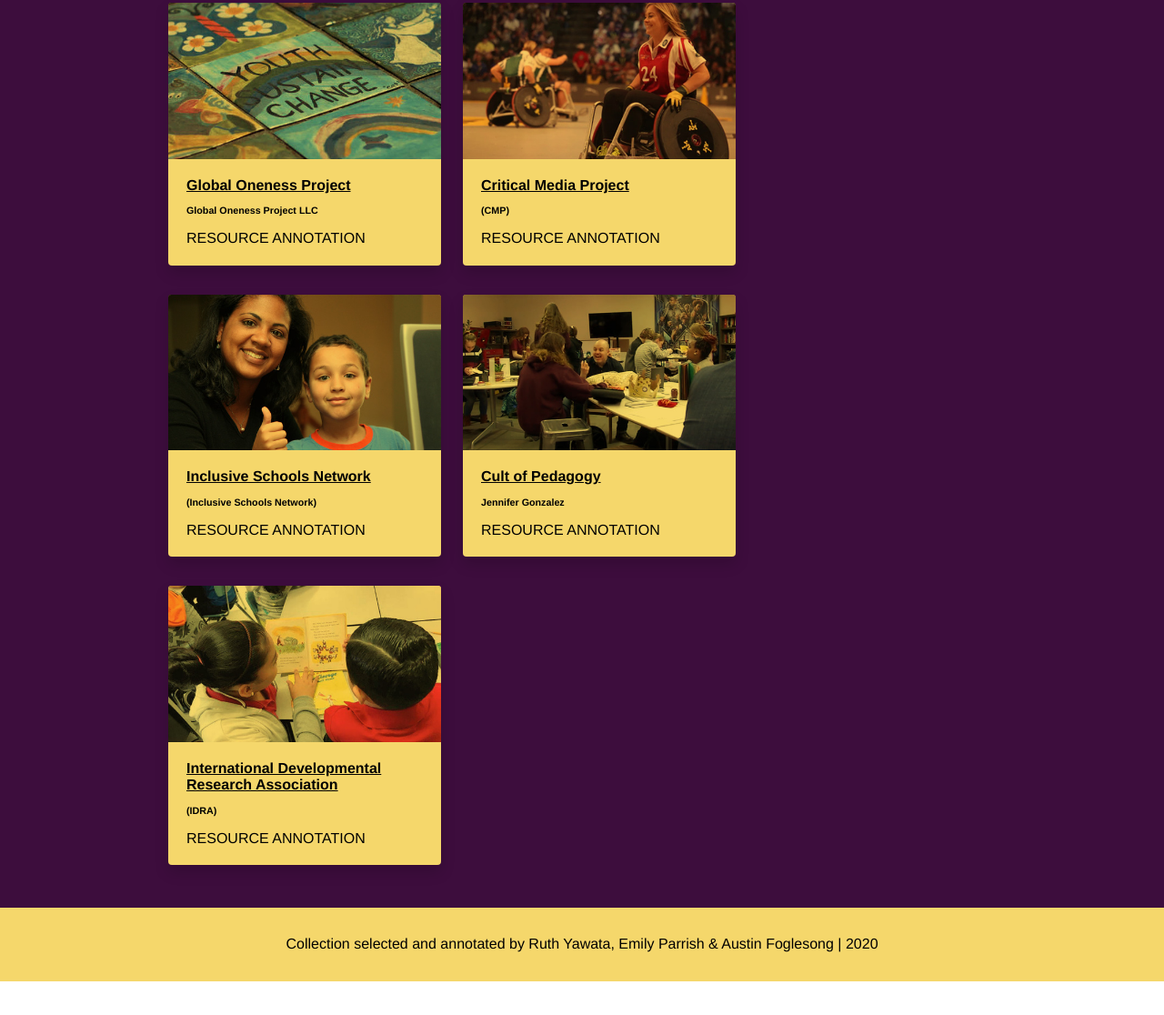
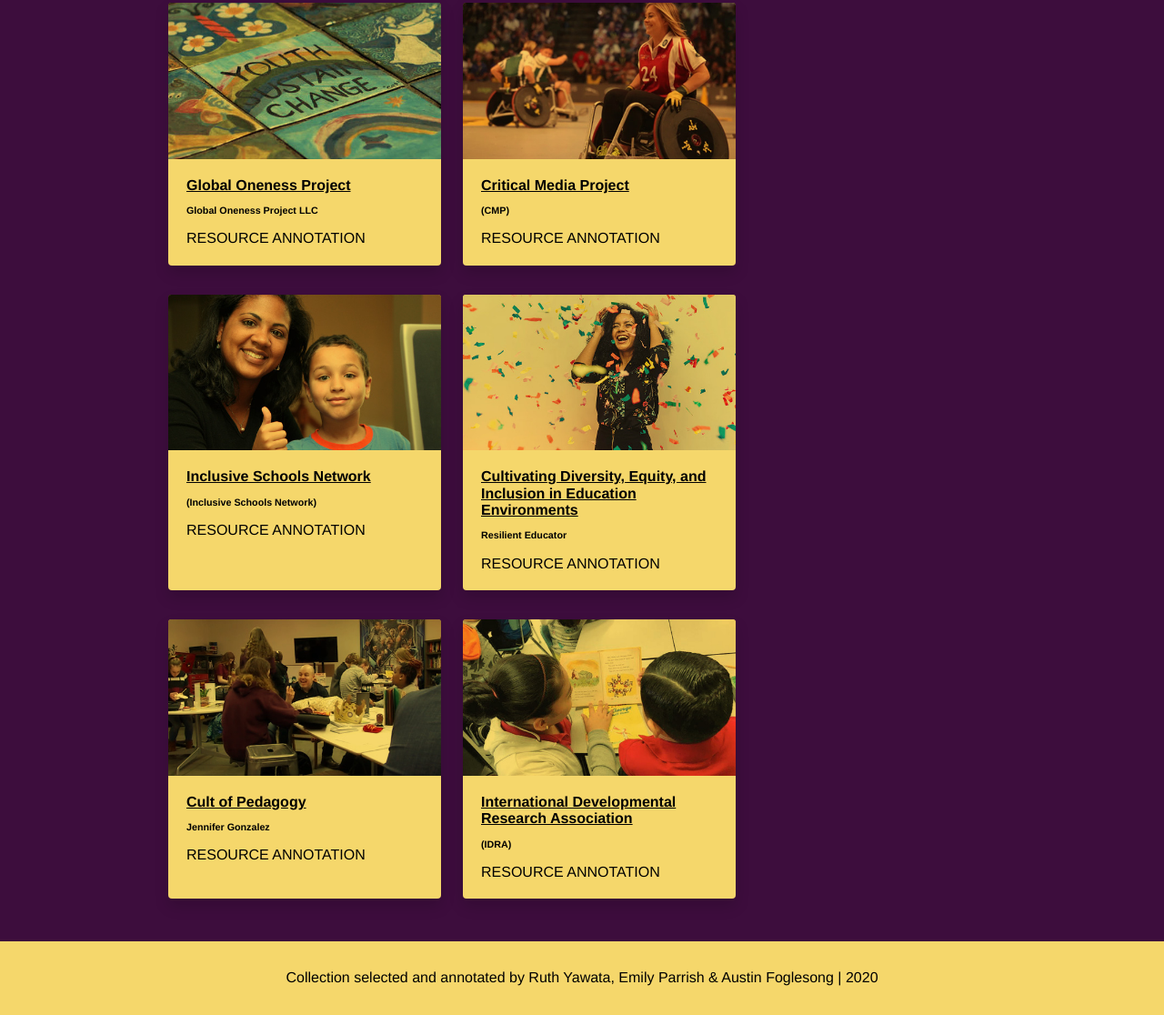
Before and after one commit to emily-parrish/549-final, a website: page resources/resourceindex.html in a window 1280 px wide. Shown: the part 1870-2986 px from the top of the page at 91% size. Before the commit the page ends 2949 px from the top, so only its background shows below. Drawn offline with nearby package versions, Linux system fonts and the light colour scheme.

Commit message:
Added content
extra card

```diff
--- a/resources/resourceindex.html
+++ b/resources/resourceindex.html
@@ -250,6 +250,30 @@
           <li id="professionaldev">
             <div class="card">
               <img
+                src="../resources/img/resilient.jpg"
+                class="card-img"
+                alt="joyous woman surrounded by confetti"
+              />
+              <div class="card-body">
+                <h5 class="card-title">
+                  <a
+                    href="https://resilienteducator.com/collections/cultivating-diversity-inclusion-equity/"
+                    >Cultivating Diversity, Equity, and Inclusion in Education
+                    Environments</a
+                  >
+                </h5>
+                <h6 class="card-subtitle">
+                  Resilient Educator
+                </h6>
+                <p class="card-text">
+                  RESOURCE ANNOTATION
+                </p>
+              </div>
+            </div>
+          </li>
+          <li id="professionaldev">
+            <div class="card">
+              <img
                 src="../resources/img/cultpedagogy.jpg"
                 class="card-img"
                 alt="a group of students using a makerspace"
```
Also changed, not shown: resources/img/resilient.jpg (added).
